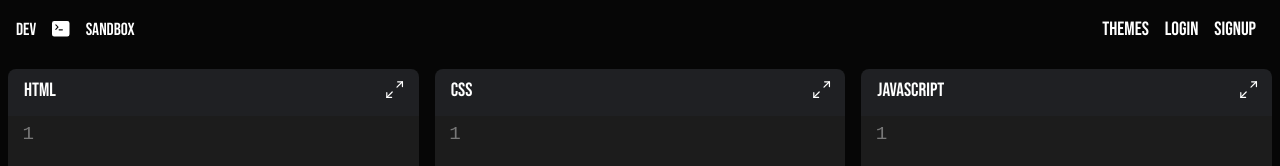
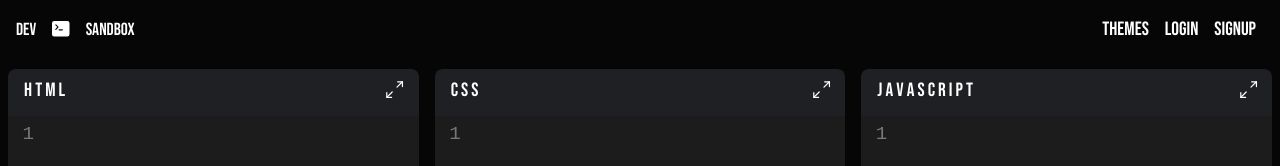
Before and after one commit to machinesandpixels/5minute_shorts, a React (Create React App) app in the folder frontend/: page / in a window 1280 px wide. Shown: the top 166 px of the page. Built offline with nearby package versions, Linux system fonts and the light colour scheme.

Commit message:
Added empty spaces to Editor title prop string. This adds a nice padding effect to the title

```diff
--- a/frontend/src/components/App.js
+++ b/frontend/src/components/App.js
@@ -30,19 +30,19 @@ const App = () => {
      <Header />
       <div className="pane top-pane">
         <Editor
-          title='HTML'
+          title='H T M L'
           value={html}
           language='xml'
           onChange={setHtml}
           />
           <Editor
-          title='CSS'
+          title='C S S'
           value={css}
           language='css'
           onChange={setCss}
           />
           <Editor
-          title='JavaScript'
+          title='J a v a S c r i p t'
           value={js}
           language='javascript'
           onChange={setJs}
```
